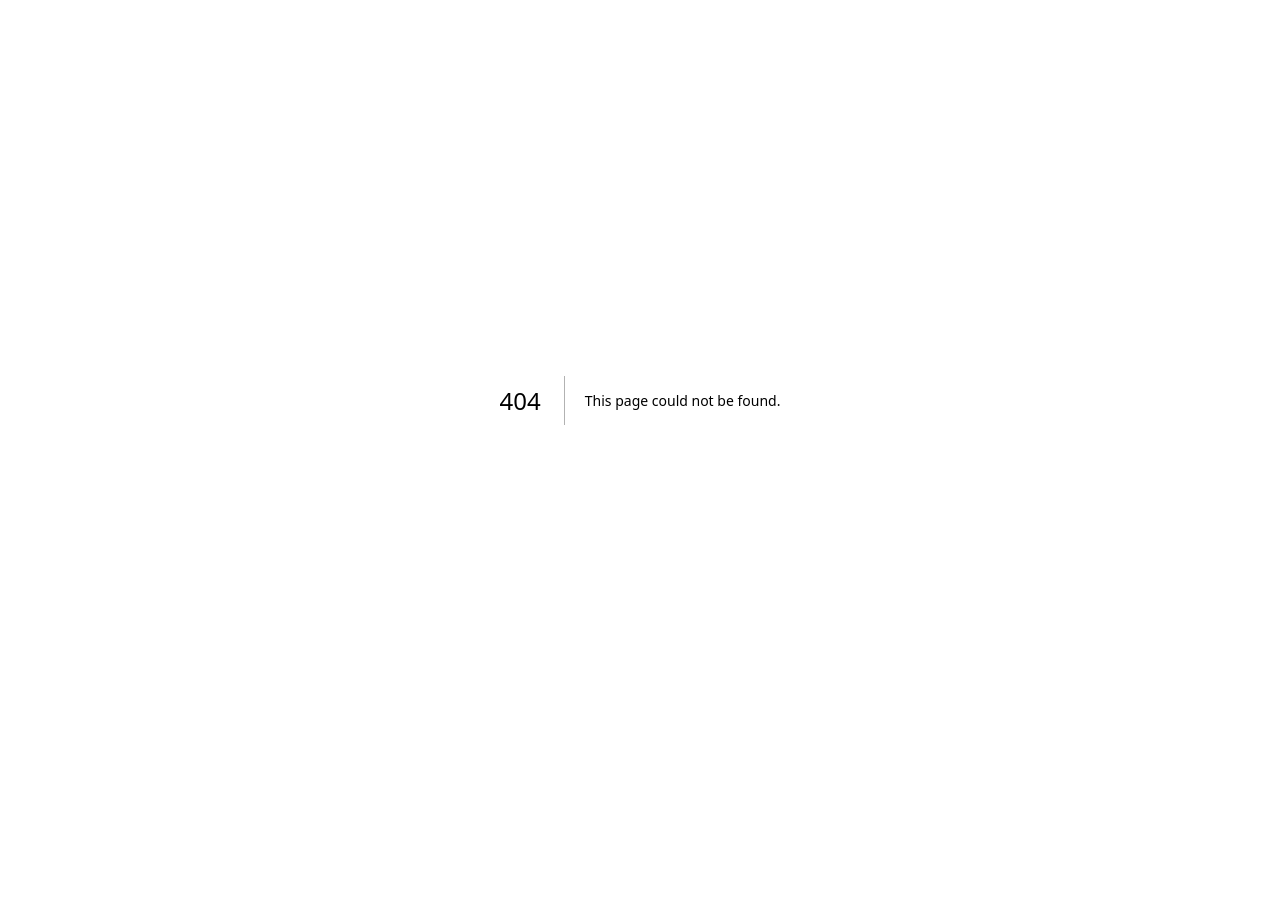
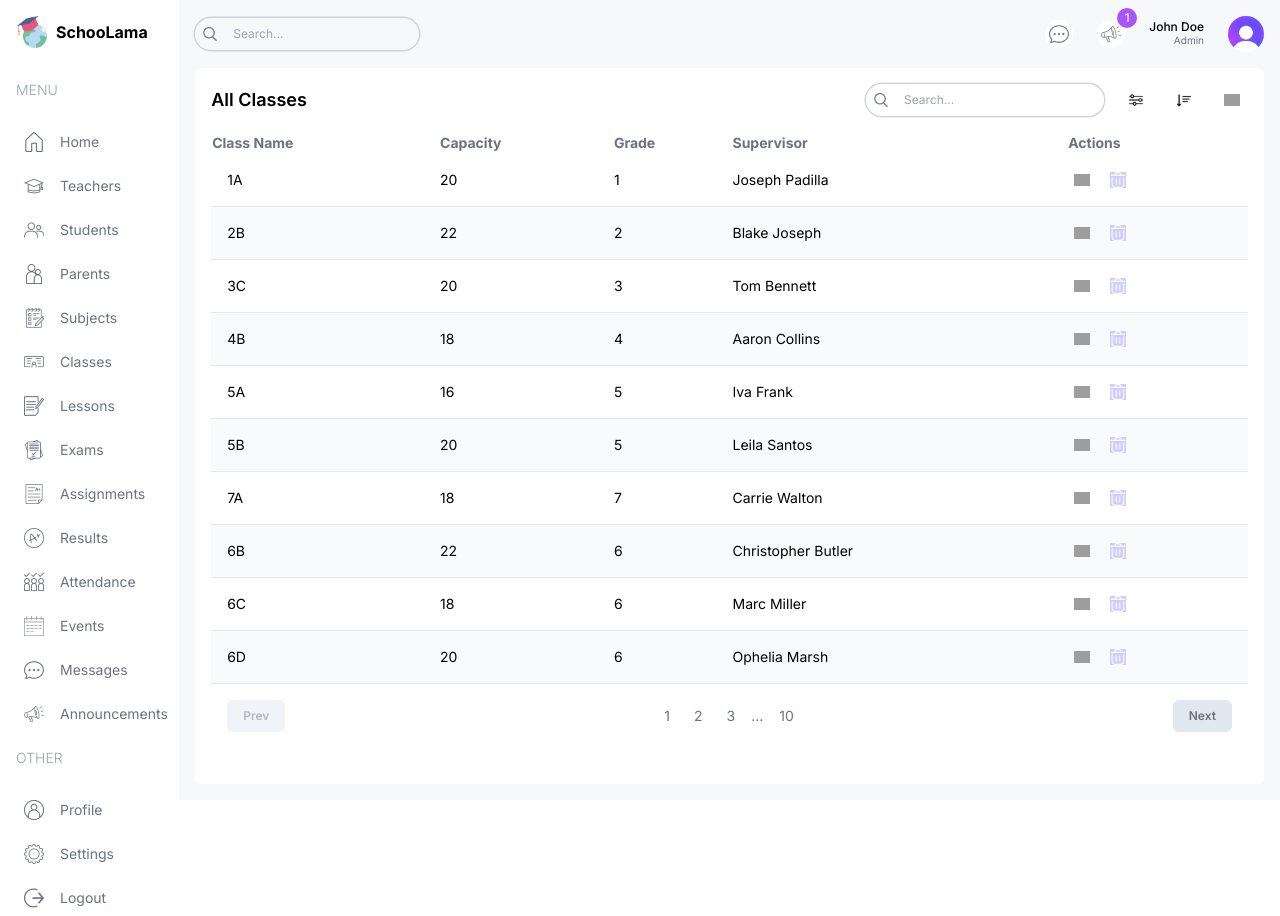
Before and after one commit to KrupaliSakhiya26/next-dashboard, a Next.js app: page /list/classes in a window 1280 px wide. Before the commit this address had no page. Before the commit the page ends 800 px from the top, so only its background shows below. Built offline with nearby package versions, Linux system fonts and the light colour scheme; grey boxes are pictures that could not be loaded.

Commit message:
first commit

```diff
--- /dev/null
+++ b/src/app/(dashboard)/list/classes/page.tsx
@@ -0,0 +1,91 @@
+import FormModal from "@/components/FormModal";
+import Pagination from "@/components/Pagination";
+import Table from "@/components/Table";
+import TableSearch from "@/components/TableSearch";
+import { classesData, role } from "@/lib/data";
+import Image from "next/image";
+
+type Class = {
+  id: number;
+  name: string;
+  capacity: number;
+  grade: number;
+  supervisor: string;
+};
+
+const columns = [
+  {
+    header: "Class Name",
+    accessor: "name",
+  },
+  {
+    header: "Capacity",
+    accessor: "capacity",
+    className: "hidden md:table-cell",
+  },
+  {
+    header: "Grade",
+    accessor: "grade",
+    className: "hidden md:table-cell",
+  },
+  {
+    header: "Supervisor",
+    accessor: "supervisor",
+    className: "hidden md:table-cell",
+  },
+  {
+    header: "Actions",
+    accessor: "action",
+  },
+];
+
+const ClassListPage = () => {
+  const renderRow = (item: Class) => (
+    <tr
+      key={item.id}
+      className="border-b border-gray-200 even:bg-slate-50 text-sm hover:bg-lamaPurpleLight"
+    >
+      <td className="flex items-center gap-4 p-4">{item.name}</td>
+      <td className="hidden md:table-cell">{item.capacity}</td>
+      <td className="hidden md:table-cell">{item.grade}</td>
+      <td className="hidden md:table-cell">{item.supervisor}</td>
+      <td>
+        <div className="flex items-center gap-2">
+          {role === "admin" && (
+            <>
+              <FormModal table="class" type="update" data={item} />
+              <FormModal table="class" type="delete" id={item.id} />
+            </>
+          )}
+        </div>
+      </td>
+    </tr>
+  );
+
+  return (
+    <div className="bg-white p-4 rounded-md flex-1 m-4 mt-0">
+      {/* TOP */}
+      <div className="flex items-center justify-between">
+        <h1 className="hidden md:block text-lg font-semibold">All Classes</h1>
+        <div className="flex flex-col md:flex-row items-center gap-4 w-full md:w-auto">
+          <TableSearch />
+          <div className="flex items-center gap-4 self-end">
+            <button className="w-8 h-8 flex items-center justify-center rounded-full bg-lamaYellow">
+              <Image src="/filter.png" alt="" width={14} height={14} />
+            </button>
+            <button className="w-8 h-8 flex items-center justify-center rounded-full bg-lamaYellow">
+              <Image src="/sort.png" alt="" width={14} height={14} />
+            </button>
+            {role === "admin" && <FormModal table="class" type="create" />}
+          </div>
+        </div>
+      </div>
+      {/* LIST */}
+      <Table columns={columns} renderRow={renderRow} data={classesData} />
+      {/* PAGINATION */}
+      <Pagination />
+    </div>
+  );
+};
+
+export default ClassListPage;
```
